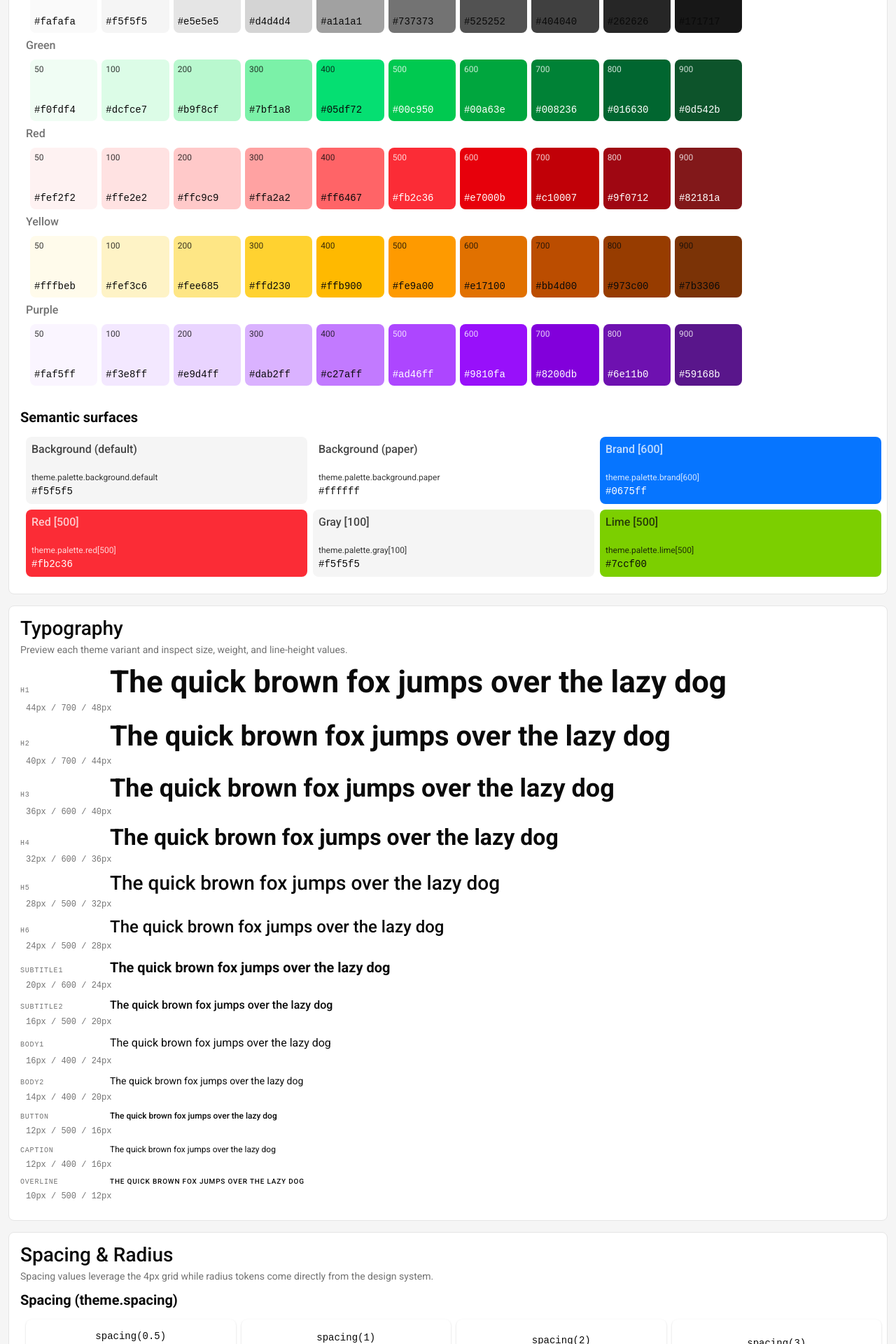
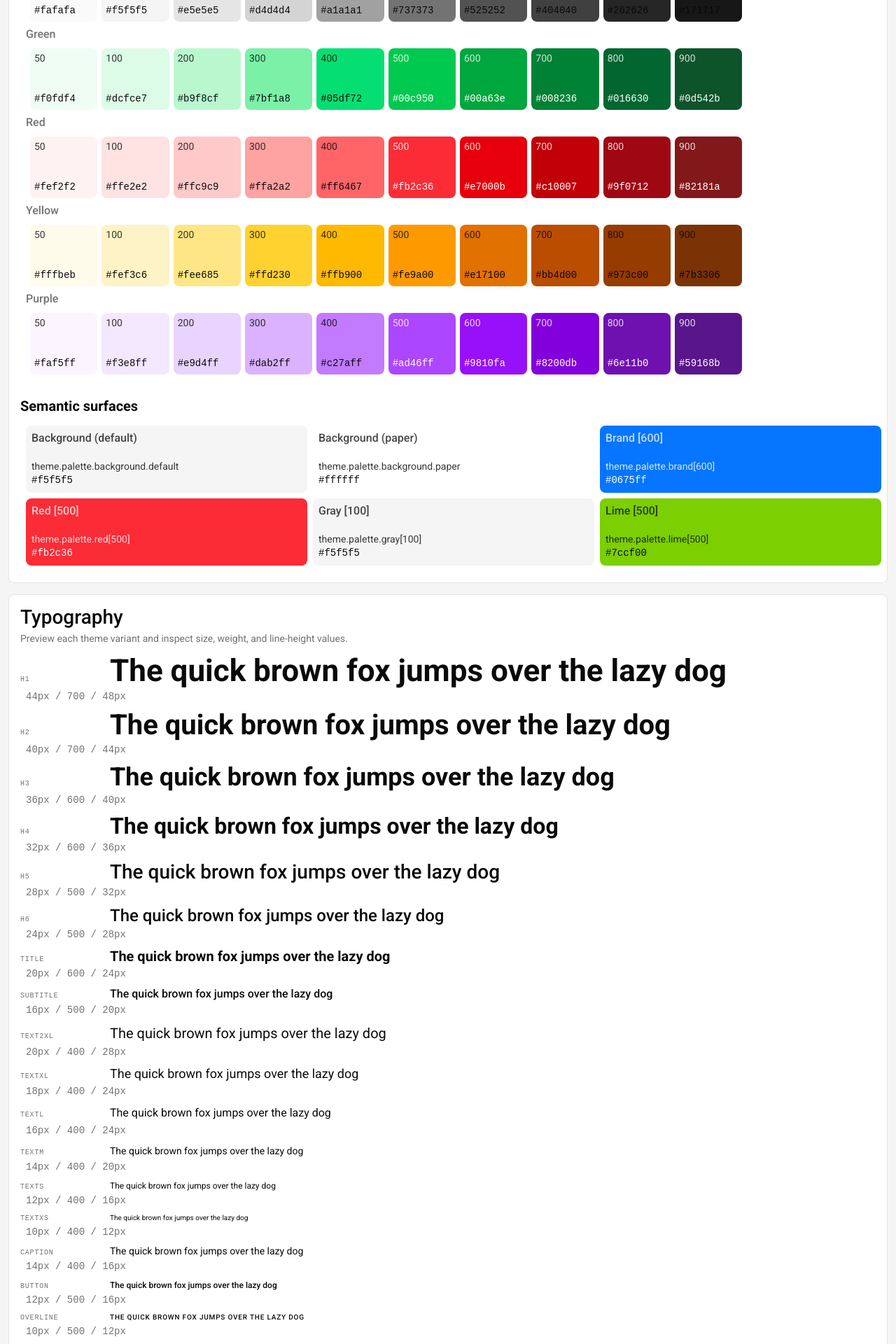
Before and after one commit to a169n/mui-custom-theme, a React (Vite) app: page / in a window 1280 px wide. Shown: the part 760-2680 px from the top of the page at 70% size. Built offline with nearby package versions, Linux system fonts and the light colour scheme.

Commit message:
Use camelCase typography variants

```diff
--- a/src/App.tsx
+++ b/src/App.tsx
@@ -15,7 +15,7 @@ function App() {
         <Typography variant="h3" component="h1" gutterBottom>
           MUI Custom Theme
         </Typography>
-        <Typography variant="body1" color="text.secondary" sx={{ mb: 4 }}>
+        <Typography variant="textL" color="text.secondary" sx={{ mb: 4 }}>
           Use the showcase below to verify design tokens mapped into the palette and typography
           system.
         </Typography>
--- a/src/components/theme-showcase/BreakpointsSection.tsx
+++ b/src/components/theme-showcase/BreakpointsSection.tsx
@@ -17,7 +17,7 @@ const BreakpointsSection = () => {
             <Paper sx={{ p: 2 }}>
               <Stack spacing={1}>
                 <Typography variant="h6">{label}</Typography>
-                <Typography variant="body2" color="text.secondary" sx={{ fontFamily: 'monospace' }}>
+                <Typography variant="textM" color="text.secondary" sx={{ fontFamily: 'monospace' }}>
                   {value}px
                 </Typography>
               </Stack>
--- a/src/components/theme-showcase/ColorsSection.tsx
+++ b/src/components/theme-showcase/ColorsSection.tsx
@@ -93,12 +93,12 @@ const ColorsSection = () => {
     >
       <Stack spacing={4}>
         <Stack spacing={2}>
-          <Typography variant="subtitle1">Core palette colors</Typography>
+          <Typography variant="title">Core palette colors</Typography>
           <Grid container spacing={2}>
             {standardPalette.map((entry) => (
               <Grid item xs={12} sm={6} md={4} key={entry.label}>
                 <Stack spacing={1}>
-                  <Typography variant="subtitle2" color="text.secondary">
+                  <Typography variant="subtitle" color="text.secondary">
                     {entry.label}
                   </Typography>
                   <Stack direction="row" spacing={2}>
@@ -117,10 +117,10 @@ const ColorsSection = () => {
                           p: 2,
                         }}
                       >
-                        <Typography variant="subtitle2" sx={{ opacity: 0.75 }}>
+                        <Typography variant="subtitle" sx={{ opacity: 0.75 }}>
                           {tone}
                         </Typography>
-                        <Typography variant="body2" sx={{ fontFamily: 'monospace' }}>
+                        <Typography variant="textM" sx={{ fontFamily: 'monospace' }}>
                           {entry.color[tone]}
                         </Typography>
                       </Box>
@@ -135,12 +135,12 @@ const ColorsSection = () => {
         <Divider />
 
         <Stack spacing={2}>
-          <Typography variant="subtitle1">Extended color ramps</Typography>
+          <Typography variant="title">Extended color ramps</Typography>
           <Grid container spacing={2}>
             {extendedRamps.map((entry) => (
               <Grid item xs={12} key={entry.label}>
                 <Stack spacing={1}>
-                  <Typography variant="subtitle2" color="text.secondary">
+                  <Typography variant="subtitle" color="text.secondary">
                     {entry.label}
                   </Typography>
                   <Grid container spacing={1.5}>
@@ -161,7 +161,7 @@ const ColorsSection = () => {
                           <Typography variant="caption" sx={{ opacity: 0.8 }}>
                             {tone}
                           </Typography>
-                          <Typography variant="body2" sx={{ fontFamily: 'monospace' }}>
+                          <Typography variant="textM" sx={{ fontFamily: 'monospace' }}>
                             {entry.ramp[tone]}
                           </Typography>
                         </Box>
@@ -177,7 +177,7 @@ const ColorsSection = () => {
         <Divider />
 
         <Stack spacing={2}>
-          <Typography variant="subtitle1">Semantic surfaces</Typography>
+          <Typography variant="title">Semantic surfaces</Typography>
           <Grid container spacing={2}>
             {surfaceExamples.map((example) => (
               <Grid item xs={12} sm={6} md={4} key={example.token}>
@@ -193,14 +193,14 @@ const ColorsSection = () => {
                     justifyContent: 'space-between',
                   }}
                 >
-                  <Typography variant="subtitle2" sx={{ opacity: 0.75 }}>
+                  <Typography variant="subtitle" sx={{ opacity: 0.75 }}>
                     {example.label}
                   </Typography>
                   <Stack spacing={0.5}>
                     <Typography variant="caption" sx={{ opacity: 0.8 }}>
                       {example.token}
                     </Typography>
-                    <Typography variant="body2" sx={{ fontFamily: 'monospace' }}>
+                    <Typography variant="textM" sx={{ fontFamily: 'monospace' }}>
                       {example.value}
                     </Typography>
                   </Stack>
--- a/src/components/theme-showcase/ComponentsSection.tsx
+++ b/src/components/theme-showcase/ComponentsSection.tsx
@@ -49,7 +49,7 @@ const ComponentsSection = () => {
     >
       <Stack spacing={3}>
         <Box>
-          <Typography variant="subtitle1" gutterBottom>
+          <Typography variant="title" gutterBottom>
             Buttons
           </Typography>
           <Stack direction="row" spacing={2} flexWrap="wrap" useFlexGap>
@@ -73,7 +73,7 @@ const ComponentsSection = () => {
         <Grid container spacing={2}>
           <Grid item xs={12} md={6}>
             <Stack spacing={2}>
-              <Typography variant="subtitle1">Inputs</Typography>
+              <Typography variant="title">Inputs</Typography>
               <TextField fullWidth label="Email" placeholder="bruce@wayneenterprises.com" />
               <FormControl fullWidth>
                 <InputLabel id="status-select-label">Status</InputLabel>
@@ -92,7 +92,7 @@ const ComponentsSection = () => {
           </Grid>
           <Grid item xs={12} md={6}>
             <Stack spacing={2}>
-              <Typography variant="subtitle1">Selection controls</Typography>
+              <Typography variant="title">Selection controls</Typography>
               <Tabs value={tabValue} onChange={handleTabChange} aria-label="plan tabs">
                 <Tab label="Overview" />
                 <Tab label="Billing" />
@@ -123,7 +123,7 @@ const ComponentsSection = () => {
 
         <Grid container spacing={2}>
           <Grid item xs={12} md={6}>
-            <Typography variant="subtitle1" gutterBottom>
+            <Typography variant="title" gutterBottom>
               Chips
             </Typography>
             <Stack direction="row" spacing={1} flexWrap="wrap" useFlexGap>
@@ -135,7 +135,7 @@ const ComponentsSection = () => {
             </Stack>
           </Grid>
           <Grid item xs={12} md={6}>
-            <Typography variant="subtitle1" gutterBottom>
+            <Typography variant="title" gutterBottom>
               Pagination
             </Typography>
             <Paper
--- a/src/components/theme-showcase/SectionCard.tsx
+++ b/src/components/theme-showcase/SectionCard.tsx
@@ -14,7 +14,7 @@ const SectionCard = ({ title, description, children }: SectionCardProps) => (
         <Stack spacing={1}>
           <Typography variant="h5">{title}</Typography>
           {description ? (
-            <Typography variant="body2" color="text.secondary">
+            <Typography variant="textM" color="text.secondary">
               {description}
             </Typography>
           ) : null}
--- a/src/components/theme-showcase/SpacingSection.tsx
+++ b/src/components/theme-showcase/SpacingSection.tsx
@@ -16,7 +16,7 @@ const SpacingSection = () => {
     >
       <Stack spacing={4}>
         <Stack spacing={2}>
-          <Typography variant="subtitle1">Spacing (theme.spacing)</Typography>
+          <Typography variant="title">Spacing (theme.spacing)</Typography>
           <Grid container spacing={2}>
             {spacingExamples.map((factor) => {
               const spacingValue = theme.spacing(factor);
@@ -33,7 +33,7 @@ const SpacingSection = () => {
                         mb: 1,
                       }}
                     />
-                    <Typography variant="body2" sx={{ fontFamily: 'monospace' }}>
+                    <Typography variant="textM" sx={{ fontFamily: 'monospace' }}>
                       spacing({factor})
                     </Typography>
                     <Typography
@@ -51,7 +51,7 @@ const SpacingSection = () => {
         </Stack>
 
         <Stack spacing={2}>
-          <Typography variant="subtitle1">Radius tokens</Typography>
+          <Typography variant="title">Radius tokens</Typography>
           <Grid container spacing={2}>
             {radiusEntries.map(([label, value]) => (
               <Grid item xs={6} sm={4} md={3} key={label}>
@@ -67,7 +67,7 @@ const SpacingSection = () => {
                       border: `1px solid ${theme.palette.gray[300]}`,
                     }}
                   />
-                  <Typography variant="body2" sx={{ textTransform: 'uppercase' }}>
+                  <Typography variant="textM" sx={{ textTransform: 'uppercase' }}>
                     {label}
                   </Typography>
                   <Typography
--- a/src/components/theme-showcase/TokensSection.tsx
+++ b/src/components/theme-showcase/TokensSection.tsx
@@ -95,7 +95,7 @@ const TokensSection = () => {
             <Stack direction={{ xs: 'column', sm: 'row' }} spacing={2} alignItems="center">
               <Box sx={{ flex: 1, width: '100%' }}>{token.preview}</Box>
               <Stack spacing={0.5} sx={{ flex: 2 }}>
-                <Typography variant="subtitle2">{token.label}</Typography>
+                <Typography variant="subtitle">{token.label}</Typography>
                 <Typography
                   variant="caption"
                   color="text.secondary"
@@ -103,7 +103,7 @@ const TokensSection = () => {
                 >
                   {token.path}
                 </Typography>
-                <Typography variant="body2" sx={{ fontFamily: 'monospace' }}>
+                <Typography variant="textM" sx={{ fontFamily: 'monospace' }}>
                   {token.value}
                 </Typography>
               </Stack>
--- a/src/components/theme-showcase/TypographySection.tsx
+++ b/src/components/theme-showcase/TypographySection.tsx
@@ -9,12 +9,16 @@ const typographyVariants: Array<TypographyProps['variant']> = [
   'h4',
   'h5',
   'h6',
-  'subtitle1',
-  'subtitle2',
-  'body1',
-  'body2',
+  'title',
+  'subtitle',
+  'text2xl',
+  'textXl',
+  'textL',
+  'textM',
+  'textS',
+  'textXs',
+  'caption',
   'button',
-  'caption',
   'overline',
 ];
 
--- a/src/theme/foundations/typography.ts
+++ b/src/theme/foundations/typography.ts
@@ -23,6 +23,29 @@ const createVariant = (token: TypographyToken, fontWeight: number) =>
     fontWeight,
   }) as const;
 
+type TextVariantKey =
+  | 'title'
+  | 'subtitle'
+  | 'caption'
+  | 'text2xl'
+  | 'textXl'
+  | 'textL'
+  | 'textM'
+  | 'textS'
+  | 'textXs';
+
+const textVariants: Record<TextVariantKey, ReturnType<typeof createVariant>> = {
+  title: createVariant(designTokens.theme.text.Title, FONT_WEIGHTS.Semibold),
+  subtitle: createVariant(designTokens.theme.text.Subtitle, FONT_WEIGHTS.Medium),
+  caption: createVariant(designTokens.theme.text.Caption, FONT_WEIGHTS.Regular),
+  text2xl: createVariant(designTokens.theme.text.text2xl, FONT_WEIGHTS.Regular),
+  textXl: createVariant(designTokens.theme.text.textXl, FONT_WEIGHTS.Regular),
+  textL: createVariant(designTokens.theme.text.textL, FONT_WEIGHTS.Regular),
+  textM: createVariant(designTokens.theme.text.textM, FONT_WEIGHTS.Regular),
+  textS: createVariant(designTokens.theme.text.textS, FONT_WEIGHTS.Regular),
+  textXs: createVariant(designTokens.theme.text.textXs, FONT_WEIGHTS.Regular),
+};
+
 const typography: TypographyOptions = {
   fontFamily: [
     designTokens.theme.font['font-sans'],
@@ -46,22 +69,24 @@ const typography: TypographyOptions = {
   h5: createVariant(designTokens.theme.text.H5, FONT_WEIGHTS.Medium),
   h6: createVariant(designTokens.theme.text.H6, FONT_WEIGHTS.Medium),
 
-  subtitle1: createVariant(designTokens.theme.text.Title, FONT_WEIGHTS.Semibold),
-  subtitle2: createVariant(designTokens.theme.text.Subtitle, FONT_WEIGHTS.Medium),
+  ...textVariants,
 
-  body1: createVariant(designTokens.theme.text['Text l'], FONT_WEIGHTS.Regular),
-  body2: createVariant(designTokens.theme.text['Text m'], FONT_WEIGHTS.Regular),
+  subtitle1: textVariants.title,
+  subtitle2: textVariants.subtitle,
 
-  caption: createVariant(designTokens.theme.text['Text s'], FONT_WEIGHTS.Regular),
+  body1: textVariants.textL,
+  body2: textVariants.textM,
+
+  caption: textVariants.caption,
 
   overline: {
-    ...createVariant(designTokens.theme.text['Text xs'], FONT_WEIGHTS.Medium),
+    ...createVariant(designTokens.theme.text.textXs, FONT_WEIGHTS.Medium),
     letterSpacing: '0.08em',
     textTransform: 'uppercase' as const,
   },
 
   button: {
-    ...createVariant(designTokens.theme.text['Text s'], FONT_WEIGHTS.Medium),
+    ...createVariant(designTokens.theme.text.textS, FONT_WEIGHTS.Medium),
     textTransform: 'none' as const,
   },
 };
--- a/src/theme/tokens/typography.ts
+++ b/src/theme/tokens/typography.ts
@@ -52,27 +52,27 @@ export const typographyScale: TypographyScale = {
     'font-size': 14,
     'line-height': 16,
   },
-  'Text 2xl': {
+  text2xl: {
     'font-size': 20,
     'line-height': 28,
   },
-  'Text xl': {
+  textXl: {
     'font-size': 18,
     'line-height': 24,
   },
-  'Text l': {
+  textL: {
     'font-size': 16,
     'line-height': 24,
   },
-  'Text m': {
+  textM: {
     'font-size': 14,
     'line-height': 20,
   },
-  'Text s': {
+  textS: {
     'font-size': 12,
     'line-height': 16,
   },
-  'Text xs': {
+  textXs: {
     'font-size': 10,
     'line-height': 12,
   },
```
Also changed, not shown: src/theme/declarations.d.ts (+39 -0 lines), src/theme/tokens/types.ts (+6 -6 lines).
